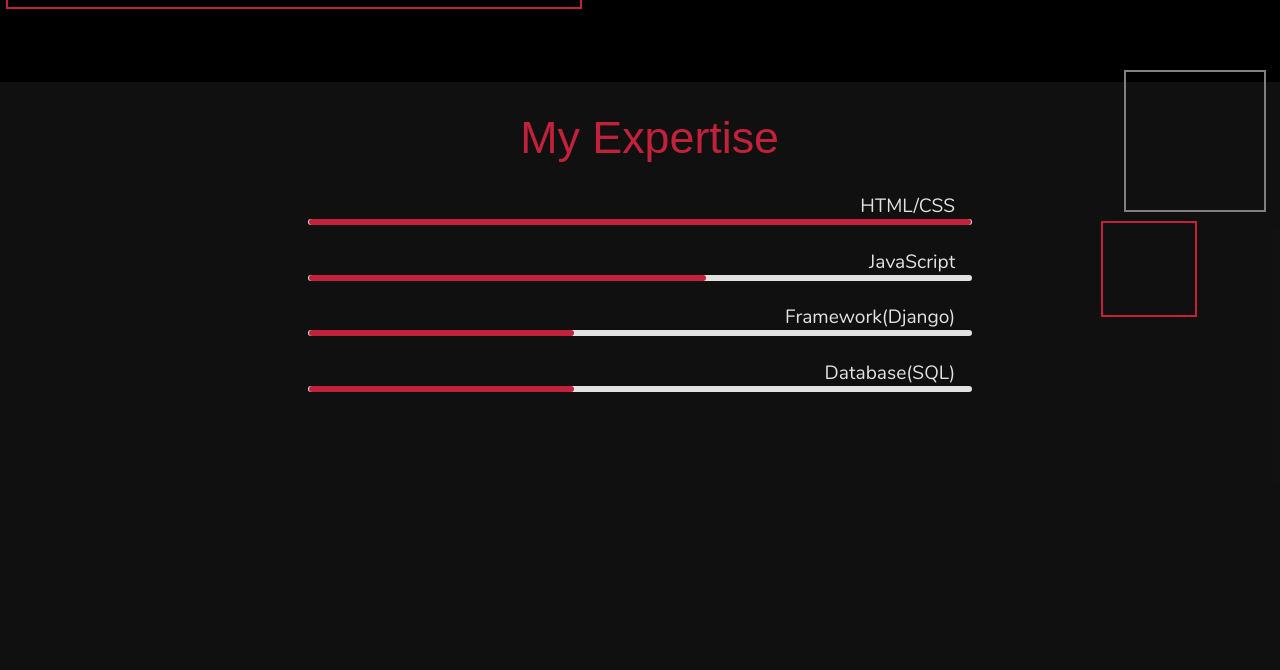
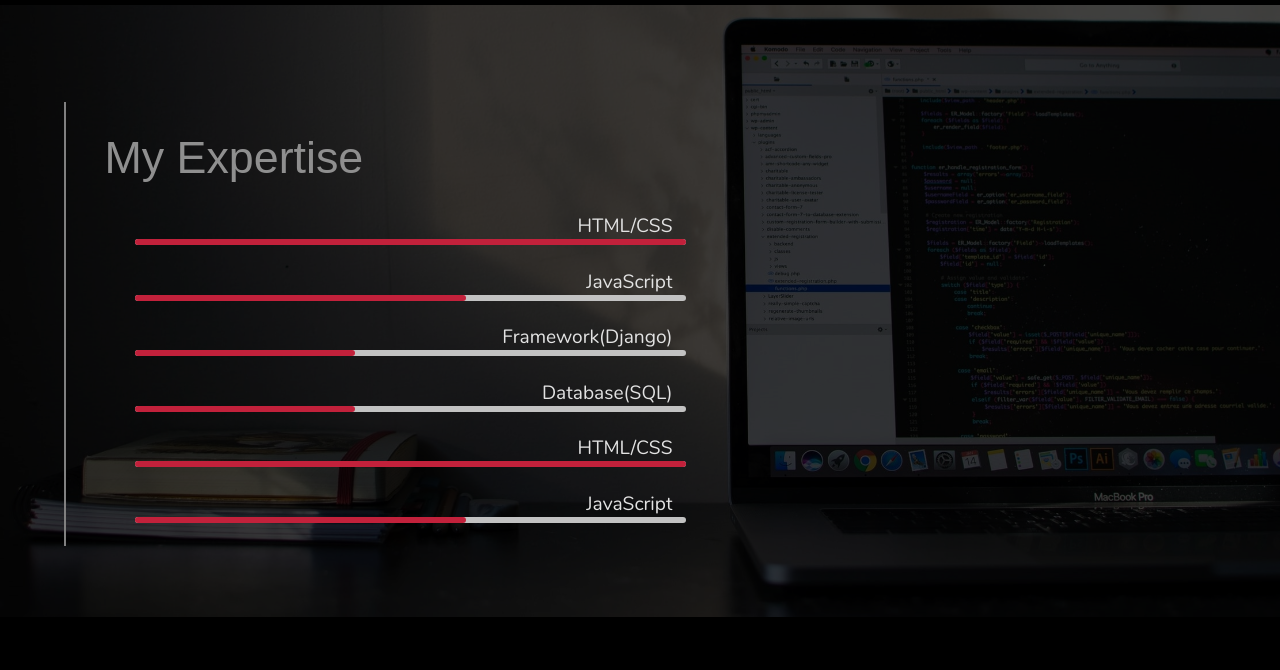
Before and after one commit to joel-jaimon/Dark_Portfolio_Template, a plain HTML site: page index.html in a window 1280 px wide. Shown: the part 1550-2220 px from the top of the page. Drawn offline with Linux system fonts and the light colour scheme; a script that the page names is missing.

Commit message:
My-Experience-sec added

```diff
--- a/Home.scss
+++ b/Home.scss
@@ -20,7 +20,7 @@
 }
 $speed: 0.4s;
 $color:#c2213b;
-
+// $color:#FB5252;
 
 #hello_img{
     z-index: 100;
@@ -382,6 +382,7 @@ about{
     grid-template-columns: 50% 50%;
     grid-template-rows: 100%;
     background: rgba(21, 21, 21,0.8);
+
     h1{
         color: $color;
         font-family: Nunito;
@@ -391,6 +392,7 @@ about{
         margin-left: 10%;
         font-size: 3.5vw;
         border-bottom: 2px solid rgb(110, 110, 110);
+
     }
     p{
         margin-top: 0%;
@@ -411,11 +413,11 @@ about{
     }
     .box-block-1{
         width: 50%;
-        border: 2px solid $color;
+        border: 0.6vw solid $color;
         padding: 22%;
-        z-index: 2;
-        top: 12%;
-        left: -5%;
+        z-index: 0;
+        top: 6%;
+        left: -3%;
         position: absolute;
     }
 
@@ -424,8 +426,8 @@ about{
         border: 2px solid $color;
         padding: 4%;
         z-index: 2;
-        top: 60%;
-        left: 90%;
+        top: 41%;
+        left: 94%;
         position: absolute;
     }
     .box-block-3{
@@ -433,8 +435,8 @@ about{
         border: 2px solid grey;
         padding: 6%;
         z-index: 2;
-        top: 50%;
-        left: 92%;
+        top: 36%;
+        left: 87%;
         position: absolute;
     }}
     @media screen and (max-width: 520px){
@@ -497,29 +499,49 @@ about{
 skill{
     width: 120%;
     margin-left: -10%;
-    background-color: rgba(21, 21, 21,0.8);
+
+
+    .box-block-5{
+        width: 4%;
+        border: 2px solid $color;
+        padding: 4%;
+        z-index: 2;
+        top: 84%;
+        left: -3%;
+        position: absolute;
+        display:none;
+    }
+
+    img{
+        position: relative;
+        opacity: 0.25;
+        width: 100%;
+        z-index: 0;
+        height: auto;
+    }
     #skill-mod{
+        position: absolute;
         width: 60%;
-        margin: 0 auto;
-        height: 80vh;
+        margin-left: 10%;
+        margin-top: -45%;
 
     }
     .pskill{
-
+        border-left: 2px solid grey;
         grid-area: p-skill;
         grid-template-columns: 100%;
-        grid-template-rows: 1fr repeat(4,0.5fr);
+        grid-template-rows: 1fr repeat(6,0.5fr);
         display: grid;
 
         h1{
-            color:rgb(226, 226, 226);
+            color:rgb(143, 143, 143);
             font-family: 'Cairo', sans-serif;
-            padding-left: 1.5vw;
+            padding-left: 3vw;
             font-weight: normal;
             letter-spacing: 0px;
             font-size: 3.5vw;
-            text-align: center;
-            color: $color;
+            text-align: left;
+
 
 
 
@@ -539,10 +561,9 @@ skill{
     }
 }
     .progress {
-        background: rgb(226, 226, 226);
+        background: rgb(194, 194, 194);
         justify-content: flex-start;
         position: relative;
-        padding: 0 1px;
         padding-bottom: 6px;
         display: flex;
         height: 6px;
@@ -586,6 +607,35 @@ skill{
                 100% { width: 40%; }
                 }
         }
+        .m-1{
+            animation: skill-level-1 4s normal forwards;
+            @keyframes skill-level-1 {
+                0% { width: 0; }
+                100% { width: 100%; }
+                }
+        }
+        .m-2{
+            animation: skill-level-2 4s normal forwards;
+            @keyframes skill-level-2 {
+                0% { width: 0; }
+                100% { width: 60%; }
+                }
+        }
+        .m-3{
+            animation: skill-level-3 4s normal forwards;
+            @keyframes skill-level-3 {
+                0% { width: 0; }
+                100% { width: 40%; }
+                }
+        }
+        .m-4{
+            animation: skill-level-4 4s normal forwards;
+            @keyframes skill-level-4 {
+                0% { width: 0; }
+                100% { width: 40%; }
+                }
+        }
+
 
 
     }
--- a/index.html
+++ b/index.html
@@ -111,8 +111,13 @@
         </experience>
 
         <skill>
+          <img src="/image/emile-perron-xrVDYZRGdw4-unsplash.jpg">
+
+            <span class="box-block-5"></span>
+
           <div id="skill-mod">
           <div class= "pskill"><h1 class="ti">My Expertise</h1>
+
             <div class="Other-skills">
               <a>HTML/CSS</a>
               <div class="progress"><div class="skill m-1"></div></div>
@@ -129,6 +134,15 @@
               <a>Database(SQL)</a>
               <div class="progress"><div class="skill m-4"></div></div>
             </div>
+            <div class="Other-skills">
+              <a>HTML/CSS</a>
+              <div class="progress"><div class="skill m-1"></div></div>
+            </div>
+            <div class="Other-skills">
+              <a>JavaScript</a>
+              <div class="progress"><div class="skill m-2"></div></div>
+            </div>
+
             </div>
             </div>
         </skill>
```
Also changed, not shown: Home.css, icons/code.png (added), icons/programming (1).png (added), image/My_Profile/peter-sjo-Nxy-6QwGMzA-unsplash.jpg, image/branko-stancevic-GI1hwOGqGtE-unsplash.jpg (deleted), image/emile-perron-xrVDYZRGdw4-unsplash.jpg (added), 1 other file.
